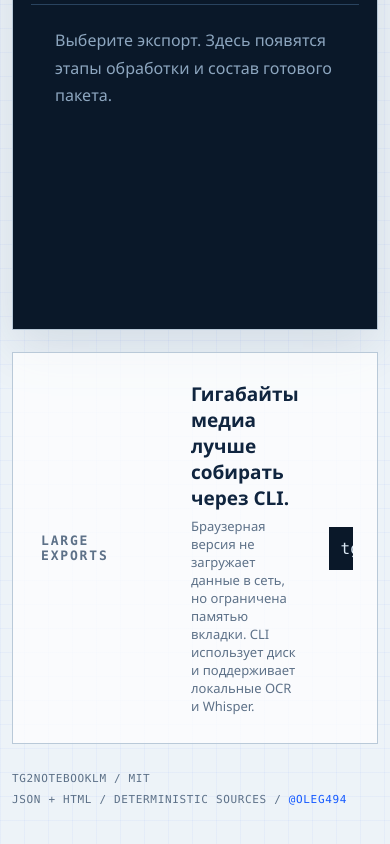
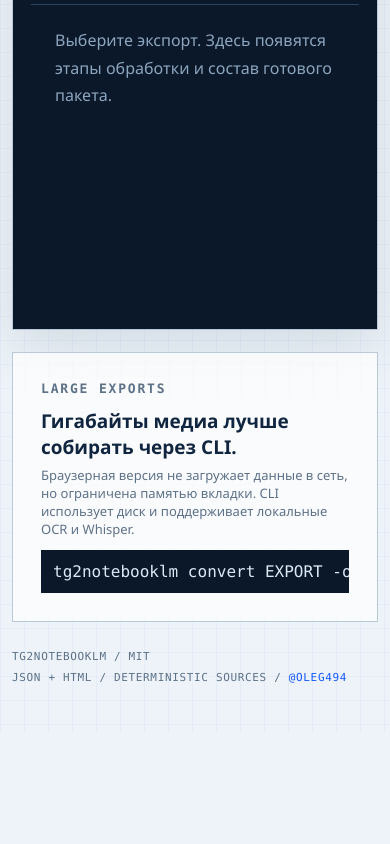
Before and after one commit to oleg494/tg2notebooklm, a plain HTML site: page web/index.html in a window 390 px wide. Shown: the part 1892-2736 px from the top of the page. After the commit the page ends 2624 px from the top, so only its background shows below. Drawn offline with Linux system fonts and the light colour scheme.

Commit message:
fix(web): restore tablet single-column cli-note rule lost in hero rework
@900px: .cli-note { grid-template-columns: 1fr; gap: 12px } was dropped
while editing the media block; tablets 601-900px kept the desktop
3-column grid inside an already single-column layout. Verified at
768px via CDP: single 655px column, code overflow-x auto, no page
overflow.

```diff
--- a/web/styles.css
+++ b/web/styles.css
@@ -257,6 +257,7 @@ noscript { display: block; padding: 20px; color: #fff; background: var(--error);
   .pipeline li { padding: 8px 0; }
   .pipeline small { display: none; }
   .evidence-panel { min-height: 420px; }
+  .cli-note { grid-template-columns: 1fr; gap: 12px; }
   .cli-note code { overflow-x: auto; }
 }
 .warning-strip {
```
